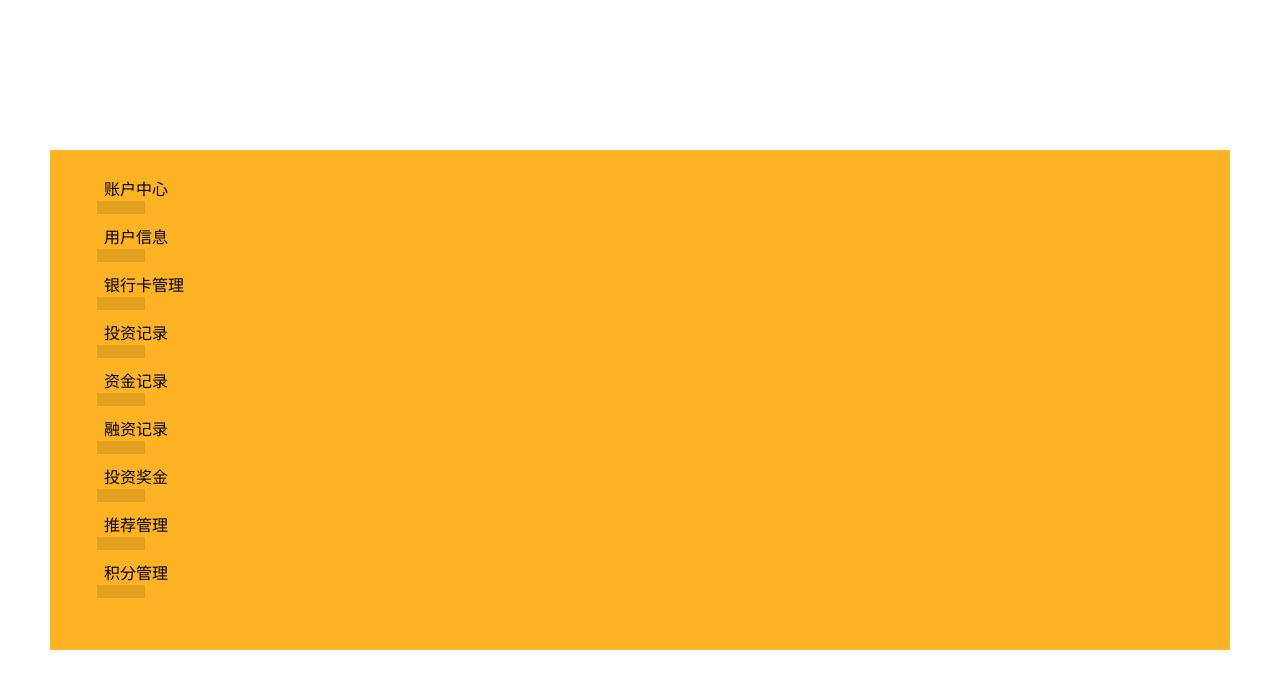
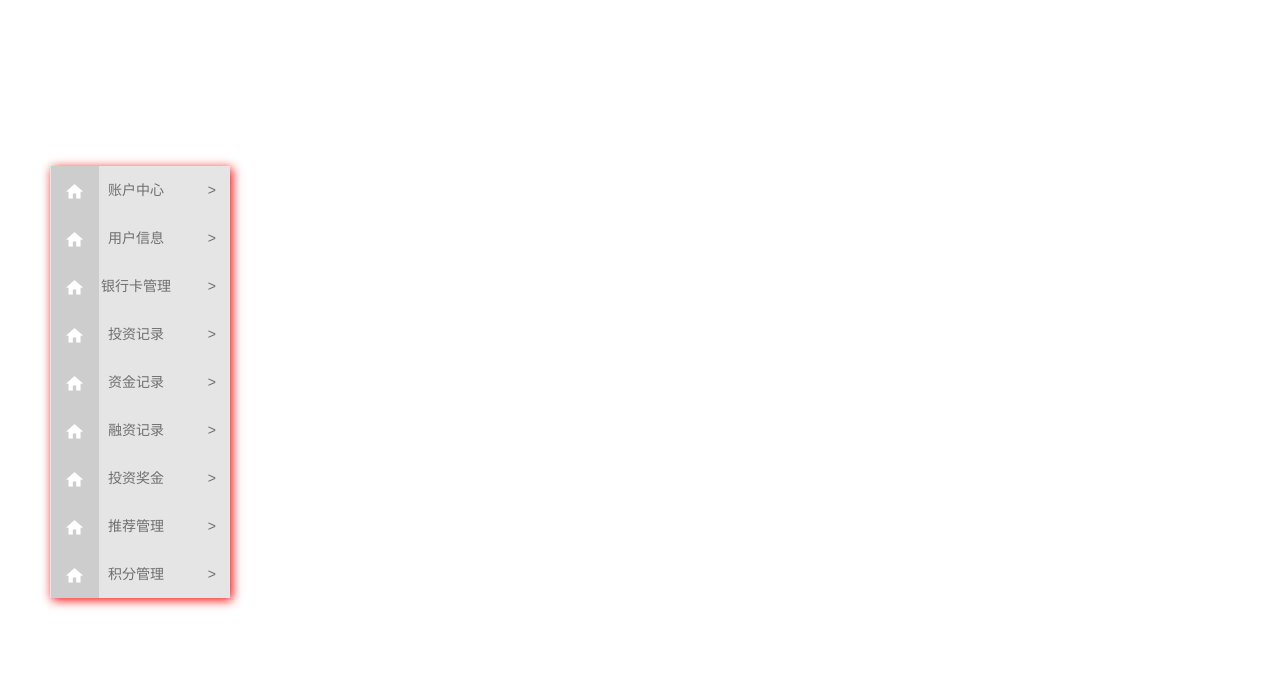
Before and after one commit to Mad-hu/sass-safetou, a website: page userCenterIndex.html in a window 1280 px wide. Drawn offline with Linux system fonts and the light colour scheme.

Commit message:
change some error
only support IE 8 ，delete other borwser name

```diff
--- /dev/null
+++ b/GulpFile.js
@@ -0,0 +1,22 @@
+'use strict';
+var gulp = require('gulp');
+//var sass = require('gulp-sass');
+var compass = require('gulp-compass');
+
+gulp.task('css', function() {
+  gulp.src('./sass/*.scss')
+    .pipe(compass({
+      config_file: './config.rb',
+      css: 'stylesheets',
+      sass: 'sass'
+    }))
+    .pipe(gulp.dest('stylesheets'));
+});
+
+gulp.task('watch', function () {
+  gulp.watch(['./sass/*.scss','./sass/*/*.scss'], ['css']);
+});
+
+gulp.task('default',['watch'],function() {
+    console.log("task default");
+});
--- a/sass/base/_reset.scss
+++ b/sass/base/_reset.scss
@@ -3,12 +3,12 @@
  *@time:2016-03-10 10:26:51
  *@disc:normalize replace with reset,add browse support modular,css3 modular
  */
+@import "compass";
 @import "normalize";
-@import "compass";
+
 
 $supported-browsers:chrome,firefox,ie,safari,opera;
-$browser-minimum-versions:("chrome": null, "firefox": null, "ie": 8, "safari": null, "opera": null);
-
+$browser-minimum-versions:("ie":"8");
 a{
   @include unstyled-link();
 }
--- a/sass/layout/_grid.scss
+++ b/sass/layout/_grid.scss
@@ -8,6 +8,7 @@
 .center-main{
   margin: 0 auto;
   background-color: #f6f6f6;
+  min-width: 1000px;
 }
 
 /**
@@ -16,10 +17,40 @@
  *@disc:
  */
 aside{
+  ul{
+    padding: 0px;
+    background-color: #e5e5e5;
+    @include box-shadow(red 2px 2px 10px);
+  }
+
+  li:hover{
+    height: 48px;
+    background-color: #fdb323;
+    @include box-shadow(red 2px 2px 10px);
+    color: #fff;
+    a{
+      color:#fff;
+    }
+  }
+  li{
+    background-color: #eeeeee;
+  }
+  @include pretty-bullets("c-aside.png",12px,18px);
   @include stretch(150px,50px,150px,50px);
   //@mixin pretty-bullets($bullet-icon, $width: image-width($bullet-icon), $height: image-height($bullet-icon), $line-height: 18px, $padding: 14px) {
-  @include pretty-bullets("c-aside.png",0px,-51px);
+  a{
+    display: block;
+    font-size: 14px;
+    text-align: center;
+    color: #6f6f6f;
+  }
+  a:after{
+    content: ">";
+    display: block;
+    float: right;
+    padding-right: 14px;
+  }
   line-height: 48px;
-  min-width: 1000px;
-  background-color: #fdb323;
+  width: 180px;
+
 }
--- a/userCenterIndex.html
+++ b/userCenterIndex.html
@@ -4,6 +4,15 @@
 	<meta charset="UTF-8">
 	<title>用户中心</title>
 	<link rel="stylesheet" type="text/css" href="stylesheets/main.css">
+	<!--[if lt IE 9]>
+	<script type="text/javascript" src="//cdn.bootcss.com/html5shiv/r29/html5.min.js"></script>
+	<script type="text/javascript" src="//cdn.bootcss.com/respond.js/1.4.2/respond.min.js"></script>
+	<style>
+		/*html5*/
+		article,aside,dialog,footer,header,section,footer,nav,figure,menu{display:block}
+	</style>
+	<![endif]-->
+
 </head>
 <body>
 	<div class="header">
@@ -15,14 +24,30 @@
 				<li>
 					<a href="">账户中心</a>
 				</li>
-				<li>用户信息</li>
-				<li>银行卡管理</li>
-				<li>投资记录</li>
-				<li>资金记录</li>
-				<li>融资记录</li>
-				<li>投资奖金</li>
-				<li>推荐管理</li>
-				<li>积分管理</li>
+				<li>
+					<a href="">用户信息</a>
+				</li>
+				<li>
+					<a href="">银行卡管理</a>
+				</li>
+				<li>
+					<a href="">投资记录</a>
+				</li>
+				<li>
+					<a href="">资金记录</a>
+				</li>
+				<li>
+					<a href="">融资记录</a>
+				</li>
+				<li>
+					<a href="">投资奖金</a>
+				</li>
+				<li>
+					<a href="">推荐管理</a>
+				</li>
+				<li>
+					<a href="">积分管理</a>
+				</li>
 			</ul>
 		</aside>
 		<article>
```
Also changed, not shown: package.json (added, +27 -0 lines), image/sprites/focus_1.png (added), image/sprites/qq.png (added), image/sprites/weixin.png (added), stylesheets/main.css, stylesheets/screen.css, 1 other file.
